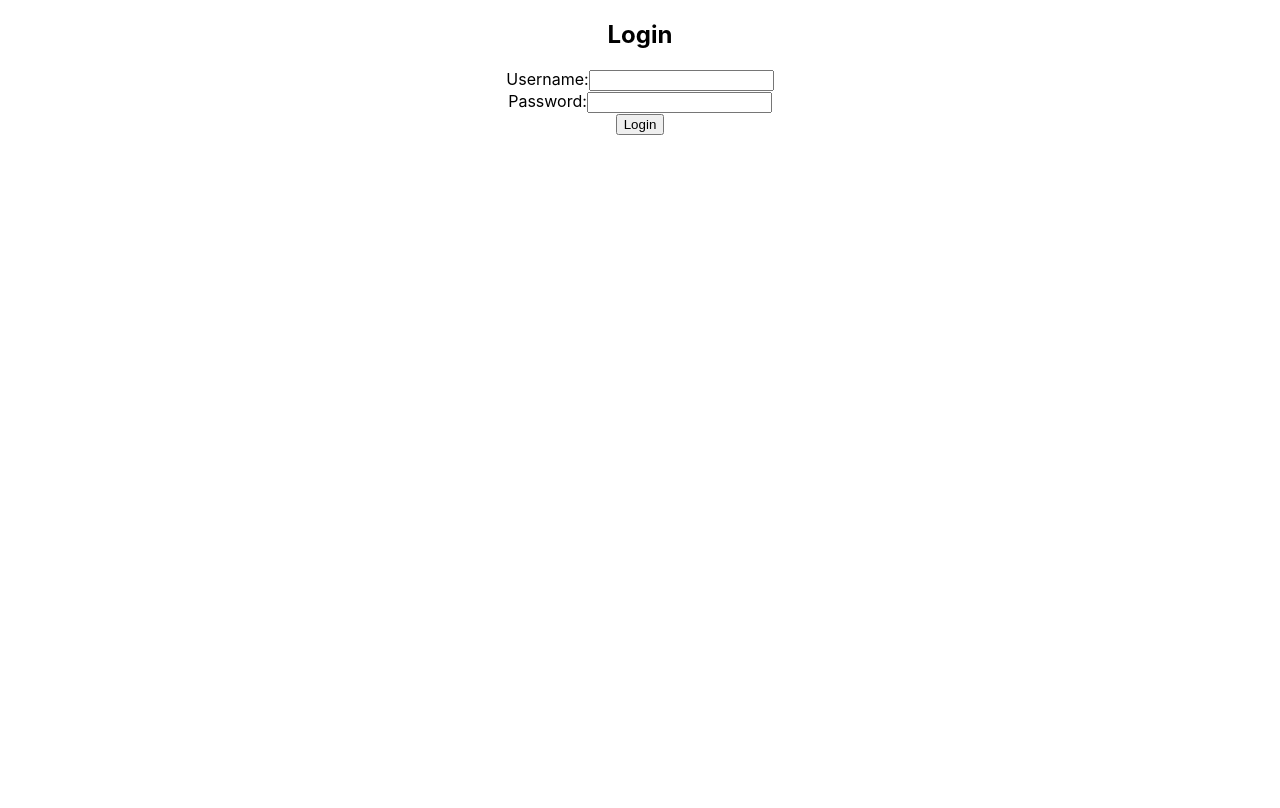
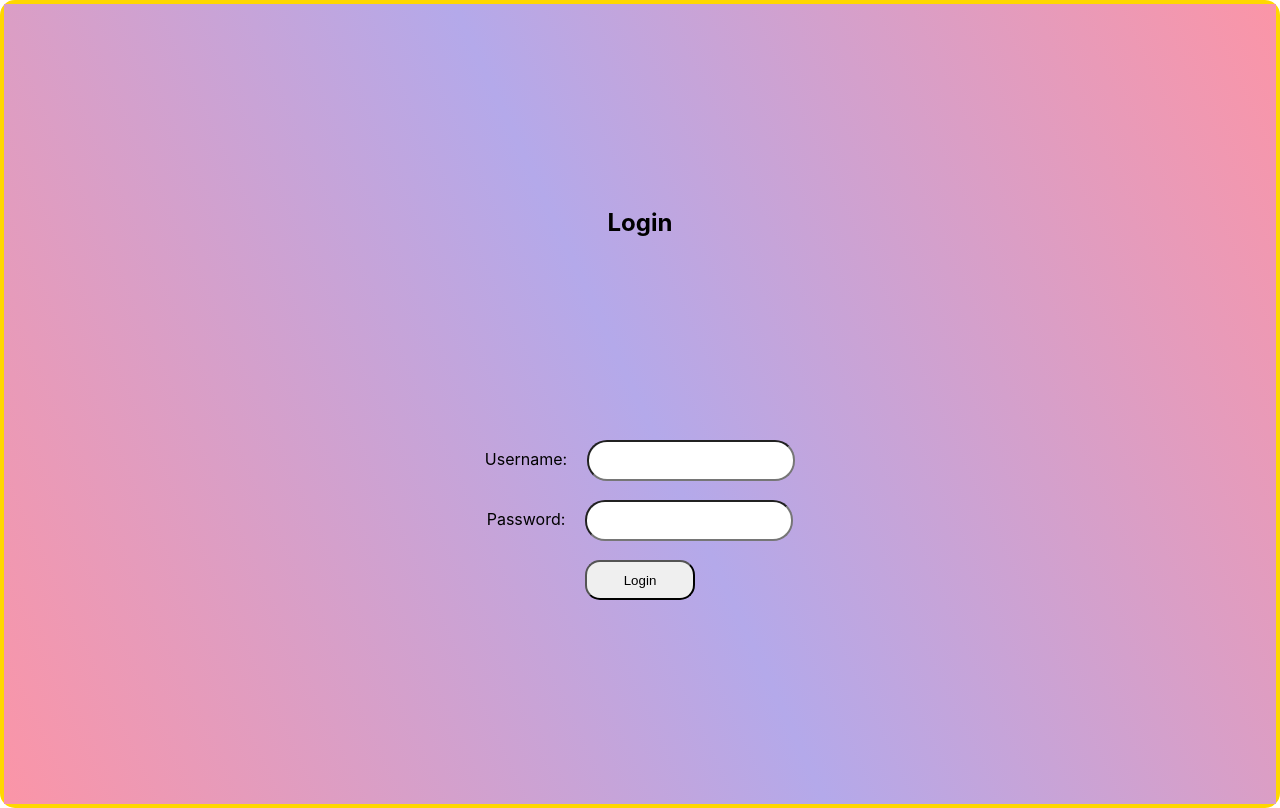
Before and after one commit to nikitaShakhbazyan/SwaggerAPI, a React (Create React App) app in the folder myapp/: page / in a window 1280 px wide. Built offline with nearby package versions, Linux system fonts and the light colour scheme.

Commit message:
Started adding styles

```diff
--- a/myapp/src/fetch/fetchData.js
+++ b/myapp/src/fetch/fetchData.js
@@ -1,4 +1,7 @@
-const token = 'eyJhbGciOiJIUzI1NiJ9.eyJzdWIiOiJuaWNrIiwiaWF0IjoxNzEwNTk1MzgwLCJleHAiOjE3MTA1OTU2ODB9.bLv-7xsubTOA86eOihYKGKAkCXR54_X0cUdwL_U-2Sk';
+const token = 'eyJhbGciOiJIUzI1NiJ9.eyJzdWIiOiJuaWNrIiwiaWF0IjoxNzEwNTk5MzczLCJleHAiOjE3MTA1OTk2NzN9.RBb5_U2XPUx39_wyxkyKkfgfQ28_UADNWLPOA-GRYPg';
+
+const refreshToken = 'eyJhbGciOiJIUzI1NiJ9.eyJpc1JlZnJlc2hUb2tlbiI6dHJ1ZSwic3ViIjoibmljayIsImlhdCI6MTcxMDU5NTM4MCwiZXhwIjoxNzEwNjgxNzgwfQ.KivPCri-G2DuTjYyf7TlKtPSIIBLINgiUNpCaBX0NX8'
+
 
 export const fetchAllData = async () => {
     try {
@@ -15,6 +18,7 @@ export const fetchAllData = async () => {
     } catch (error) {
       console.error('Error fetching data:', error);
       throw error;
+
     }
   };
 
--- a/myapp/src/pages/FetchingAllData.jsx
+++ b/myapp/src/pages/FetchingAllData.jsx
@@ -46,9 +46,9 @@ const FetchingAllData = () => {
   return (
     <div>
       <h2>Data:</h2>
-      <div>
+      <div className='fetch-div'>
         {data.map((item) => (
-          <div key={item.id} style={{ border: '2px solid red' }}>
+          <div key={item.id}>
             <h2>Id : {item.id}</h2>
             <h1>Title : {item.title}</h1>
             <h2>Status :
--- a/myapp/src/pages/Layout.jsx
+++ b/myapp/src/pages/Layout.jsx
@@ -1,7 +1,8 @@
 import React,{useState} from 'react'
 import FetchingAllData from './FetchingAllData'
 import CreatingPost from '../components/CreatingPost'
-import Login from './Login';
+import Login from '../pages/LoginPage/Login';
+import '../styles/Layout.css'
 
 const Layout = () => {
   const [isLoggedIn, setIsLoggedIn] = useState(false);
@@ -10,11 +11,11 @@ const Layout = () => {
     setIsLoggedIn(loggedIn);
   };
   return (
-    <div>
+    <div className='mainDiv'>
     {isLoggedIn ?(
       <div>
+    <CreatingPost/>
     <FetchingAllData/>
-    <CreatingPost/>
     </div>) :(
       <Login isAuth={handleLogin}/>
     )
--- a/myapp/src/pages/Login.jsx
+++ b/myapp/src/pages/LoginPage/Login.jsx
@@ -1,4 +1,6 @@
 import React, { useState } from 'react';
+import '../../styles/Login.css'
+
 
 const Login = ({isAuth}) => {
   const [username, setUsername] = useState('');
@@ -31,10 +33,10 @@ const Login = ({isAuth}) => {
   };
 
   return (
-    <div>
+    <div className='main'>
       <h2>Login</h2>
       {error && <p>{error}</p>}
-      <form onSubmit={handleSubmit}>
+      <form className='input-form' onSubmit={handleSubmit} >
         <div>
           <label>Username:</label>
           <input type="text" value={username} onChange={(e) => setUsername(e.target.value)} />
--- a/myapp/src/styles/FetchingData.css
+++ b/myapp/src/styles/FetchingData.css
@@ -5,3 +5,14 @@
   .greenStatus {
     color: green;
   }
+
+  .mainDiv {
+    background-color: bisque;
+    border-radius: 15px;
+    border: 4px solid gold;
+  }
+
+  .fetch-div {
+    display: grid;
+    grid-template-columns: auto auto auto;
+  }
--- /dev/null
+++ b/myapp/src/styles/Login.css
@@ -0,0 +1,50 @@
+* {
+    margin: 0;
+}
+
+@keyframes anim {
+    0% {
+        background: linear-gradient(45deg, #76F0C4, #8080FC, #79B9EE);
+    }
+    60% {
+        background: linear-gradient(65deg, #FB95A7, #B4A9EA, #FB95A7);
+    }
+    90% {
+        background: linear-gradient(85deg, #FB95A7, #B4A9EA, #FB95A7);
+    }
+    100% {
+        background: linear-gradient(130deg, #FB95A7, #B4A9EA, #FB95A7);
+    }
+}
+
+.main {
+    display: flex;
+    flex-direction: column;
+    align-items: center;
+    justify-content: space-evenly;
+    width: 100%;
+    height: 800px;
+    animation: anim 12s infinite;
+    animation-delay: 1.5s;
+}
+
+.input-form {
+    height: 20%;
+    display: flex;
+    flex-direction: column;
+    justify-content: space-between;
+}
+
+input {
+    height: 35px;
+    width: 200px;
+    border-radius: 20px;
+    margin-left: 20px;
+}
+
+button {
+    width: 110px;
+    margin: 0 auto;
+    height: 40px;
+    border-radius: 15px;
+}
--- a/myapp/src/utils/Utils.jsx
+++ b/myapp/src/utils/Utils.jsx
@@ -1,7 +1,7 @@
 import React from 'react'
 import {Route,Router,Routes} from 'react-router-dom'
 import FetchingAllData from '../pages/FetchingAllData'
-import Login from '../pages/Login'
+import Login from '../pages/LoginPage/Login'
 import Details from '../pages/Details'
 
 
```
Also changed, not shown: myapp/src/styles/Layout.css (added).
